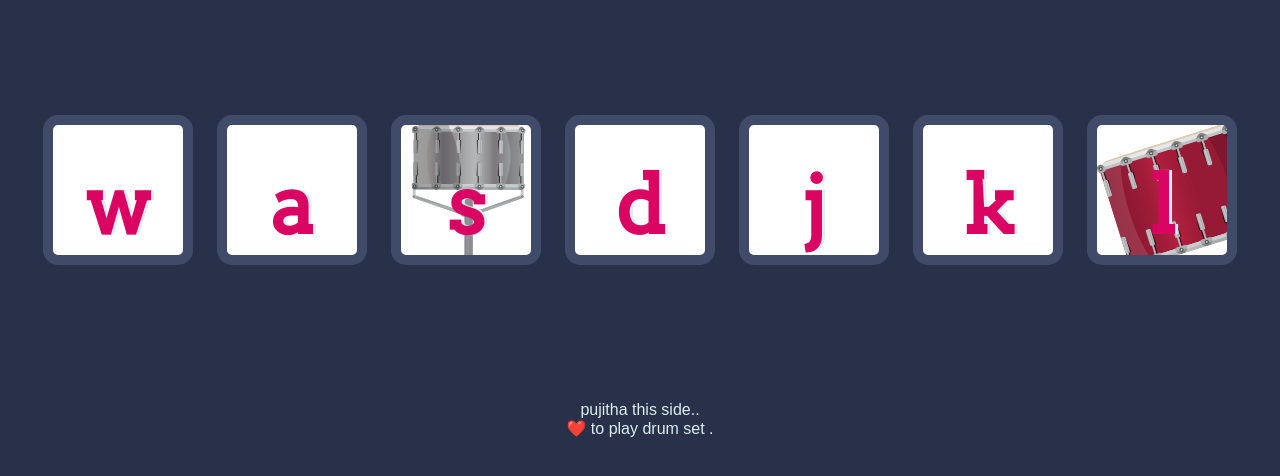
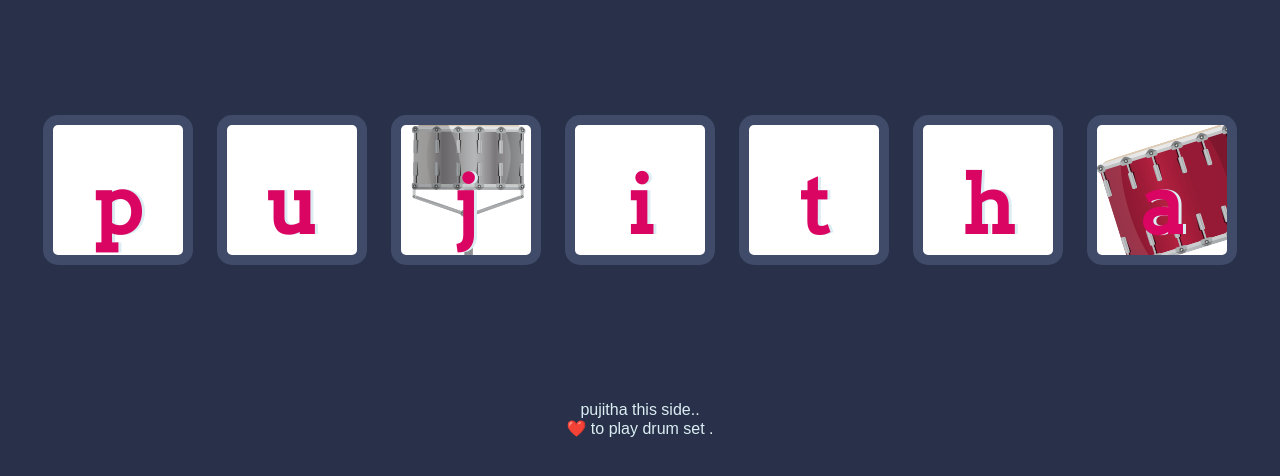
Before and after one commit to Pujithamudiraj/pujitha, a plain HTML site: page index.html in a window 1280 px wide. Shown: the part 174-650 px from the top of the page. Drawn offline with Linux system fonts and the light colour scheme.

Commit message:
Update index.html

```diff
--- a/index.html
+++ b/index.html
@@ -12,13 +12,13 @@
 
   <h1 id="title">Drum 🥁 Kit</h1>
   <div class="set">
-    <button class="p drum">w</button>
-    <button class="u drum">a</button>
-    <button class="j drum">s</button>
-    <button class="i drum">d</button>
-    <button class="t drum">j</button>
-    <button class="h drum">k</button>
-    <button class="a drum">l</button>
+    <button class="p drum">p</button>
+    <button class="u drum">u</button>
+    <button class="j drum">j</button>
+    <button class="i drum">i</button>
+    <button class="t drum">t</button>
+    <button class="h drum">h</button>
+    <button class="a drum">a</button>
   </div>
 
 
```
